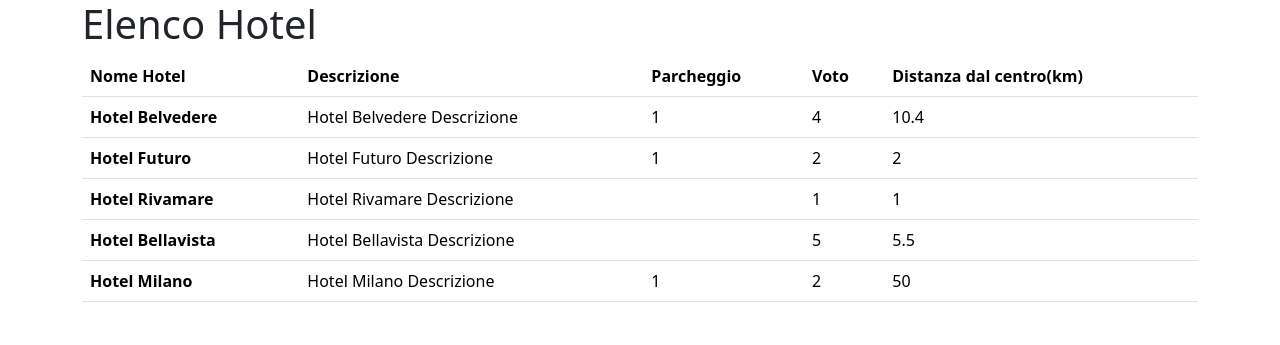
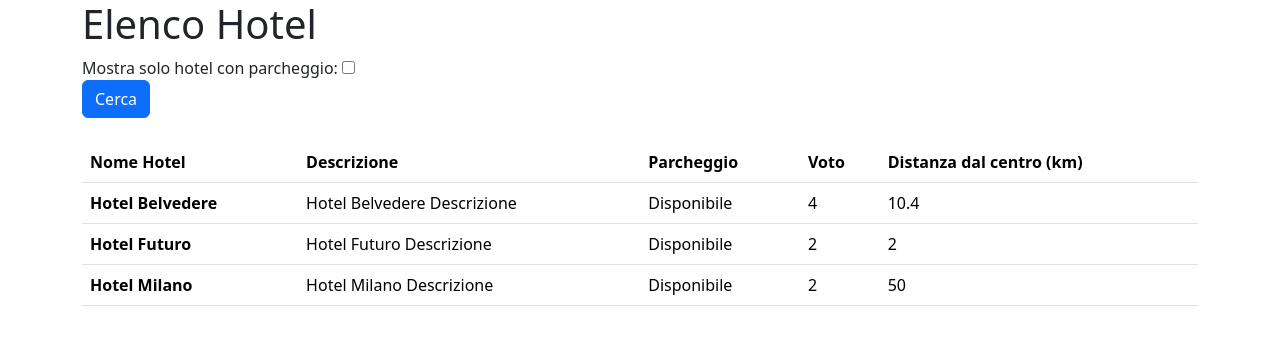
Before and after one commit to GiosciaFra/php-hotel, a PHP site: page /?filtroParcheggio=1 in a window 1280 px wide. Shown: the top 345 px of the page. Run offline with PHP 8.4, Linux system fonts and the light colour scheme.

Commit message:
Creata funzione e form con checkbox per cercare gli hotel con parcheggio (bonus 1 completato)

```diff
--- a/index.php
+++ b/index.php
@@ -40,6 +40,15 @@ $hotels = [
 
 ];
 
+// Filtro gli hotel in base alla presenza del parcheggio
+$filteredHotels = array_filter($hotels, function ($hotel) {
+
+    if ($_GET['filtroParcheggio']) {
+        return $hotel['parking'];
+    }
+    return true;
+});
+
 ?>
 
 <!DOCTYPE html>
@@ -59,6 +68,18 @@ $hotels = [
 
     <div class="container">
         <h1>Elenco Hotel</h1>
+
+        <!-- Form per filtrare gli hotel con parcheggio -->
+        <form method="GET">
+            <div class="form-group">
+                <label for="filtroParcheggio">Mostra solo hotel con parcheggio:</label>
+                <input type="checkbox" id="filtroParcheggio" name="filtroParcheggio" value="true">
+            </div>
+            <button type="submit" class="btn btn-primary">Cerca</button>
+        </form>
+
+        <br>
+
         <table class="table">
             <thead>
                 <tr>
@@ -66,21 +87,22 @@ $hotels = [
                     <th scope="col">Descrizione</th>
                     <th scope="col">Parcheggio</th>
                     <th scope="col">Voto</th>
-                    <th scope="col">Distanza dal centro(km)</th>
+                    <th scope="col">Distanza dal centro (km)</th>
 
                 </tr>
             </thead>
             <tbody>
-                <?php foreach ($hotels as $hotel): ?>
+                <?php foreach ($filteredHotels as $hotel): ?>
                     <tr>
-                        <th scope="row">
+                        <th>
                             <?php echo $hotel['name']; ?>
                         </th>
                         <td>
                             <?php echo $hotel['description'] ?>
                         </td>
                         <td>
-                            <?php echo $hotel['parking'] ?>
+                            <!-- Aggiunto operatore ternario per stampare in pagina "disponibile" se trova 'true' e non "disponibile" se trova 'false' -->
+                            <?php echo $hotel['parking'] ? 'Disponibile' : 'Non disponibile'; ?>
                         </td>
                         <td>
                             <?php echo $hotel['vote'] ?>
```
